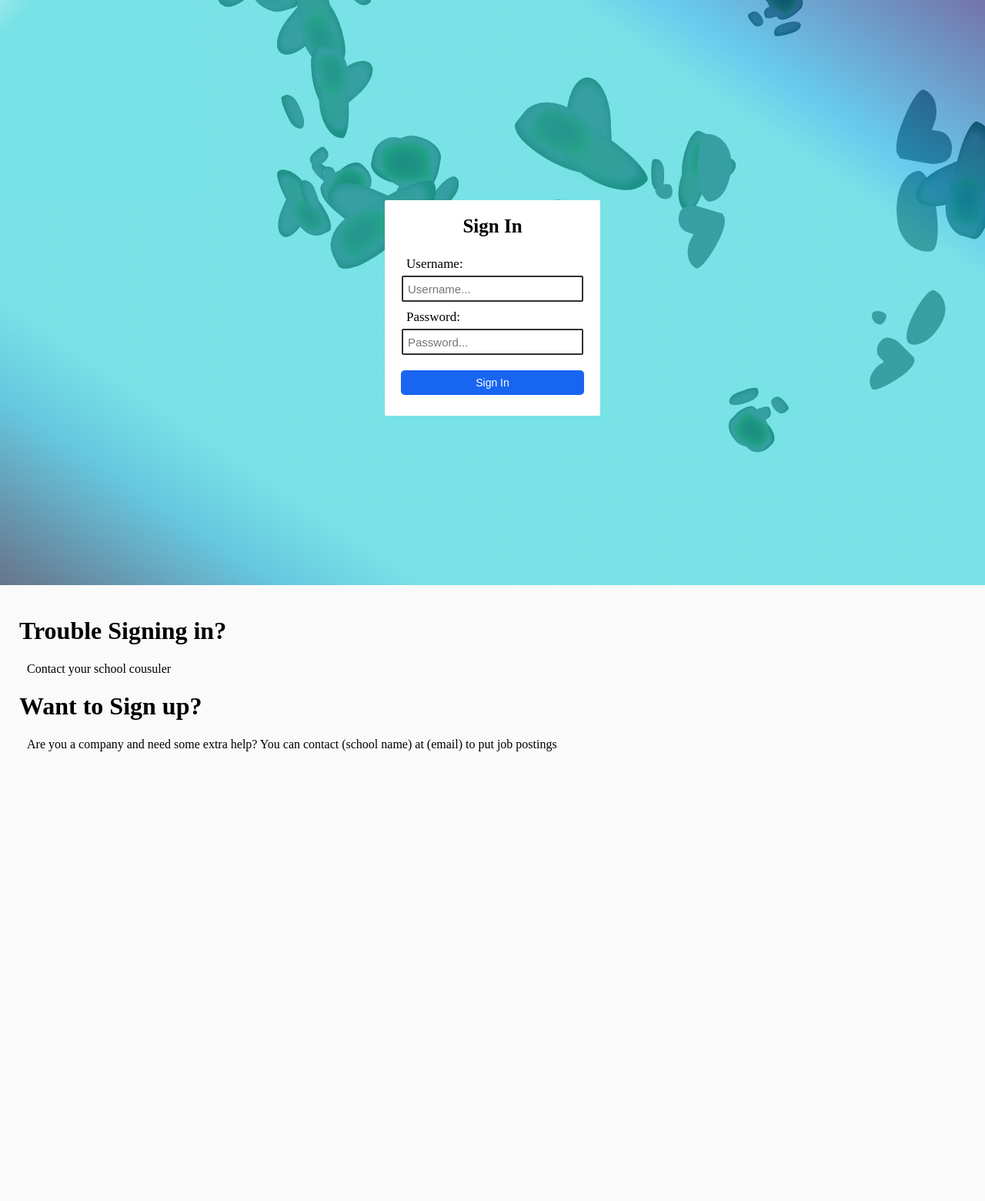
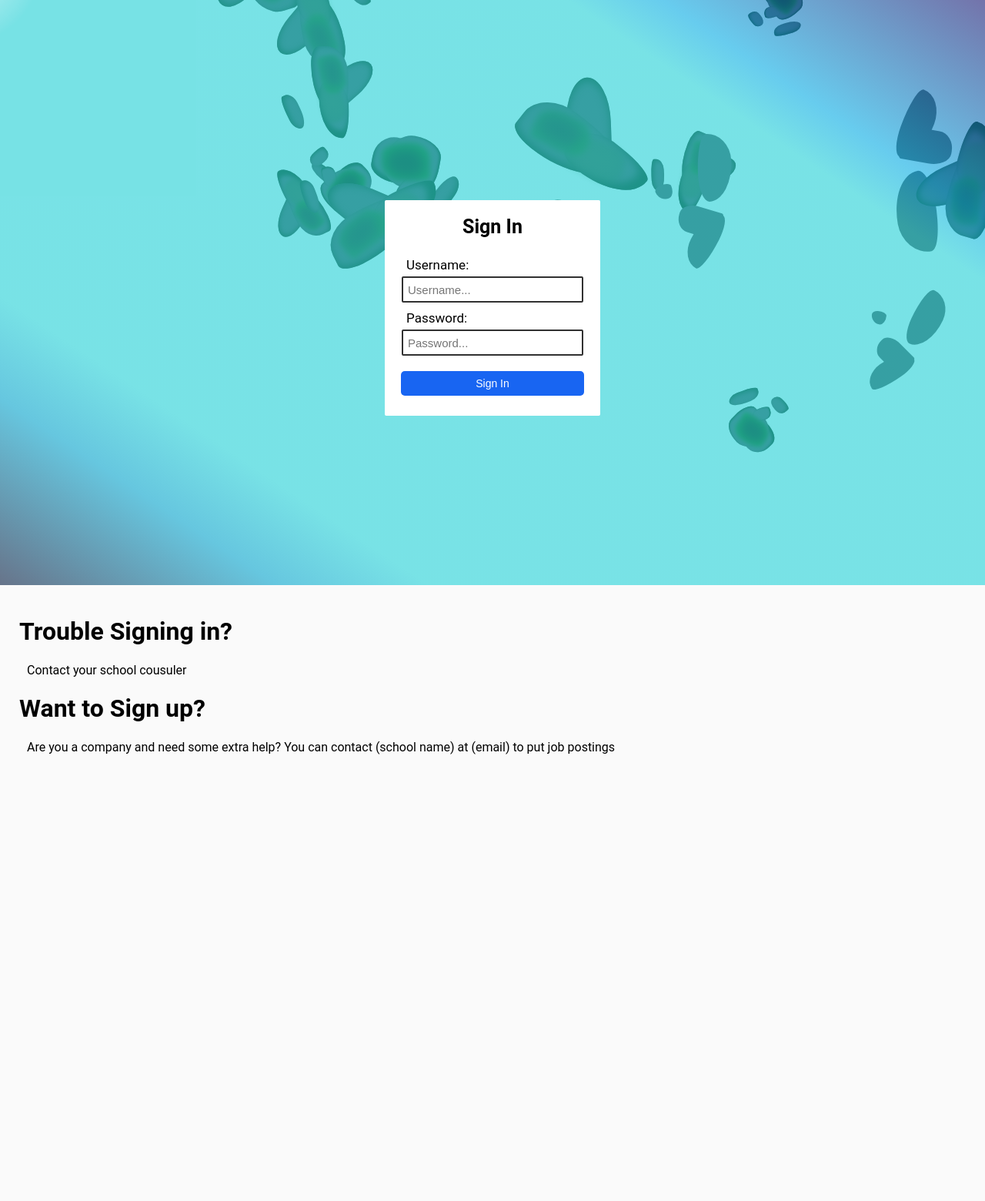
Before and after one commit to yahirconejo-cpu/Student-Job-Board, a PHP site: page / in a window 1280 px wide. Shown: the whole page at 77% size. Run offline with PHP 8.4, Linux system fonts and the light colour scheme.

Commit message:
fixed fonts, wtf is this cant sign in

```diff
--- a/Create/create.css
+++ b/Create/create.css
@@ -1,5 +1,5 @@
 body {
-    font-family: Arial, sans-serif;
+    font-family: 'Roboto', sans-serif;
     margin: 0;
     padding: 0;
     overflow-x: hidden;
--- a/home.css
+++ b/home.css
@@ -2,6 +2,7 @@ body {
   margin: 0;
   padding: 0;
   overflow-x: hidden;
+  font-family: 'Roboto', sans-serif;
 }
 
 ::-webkit-scrollbar {
```
